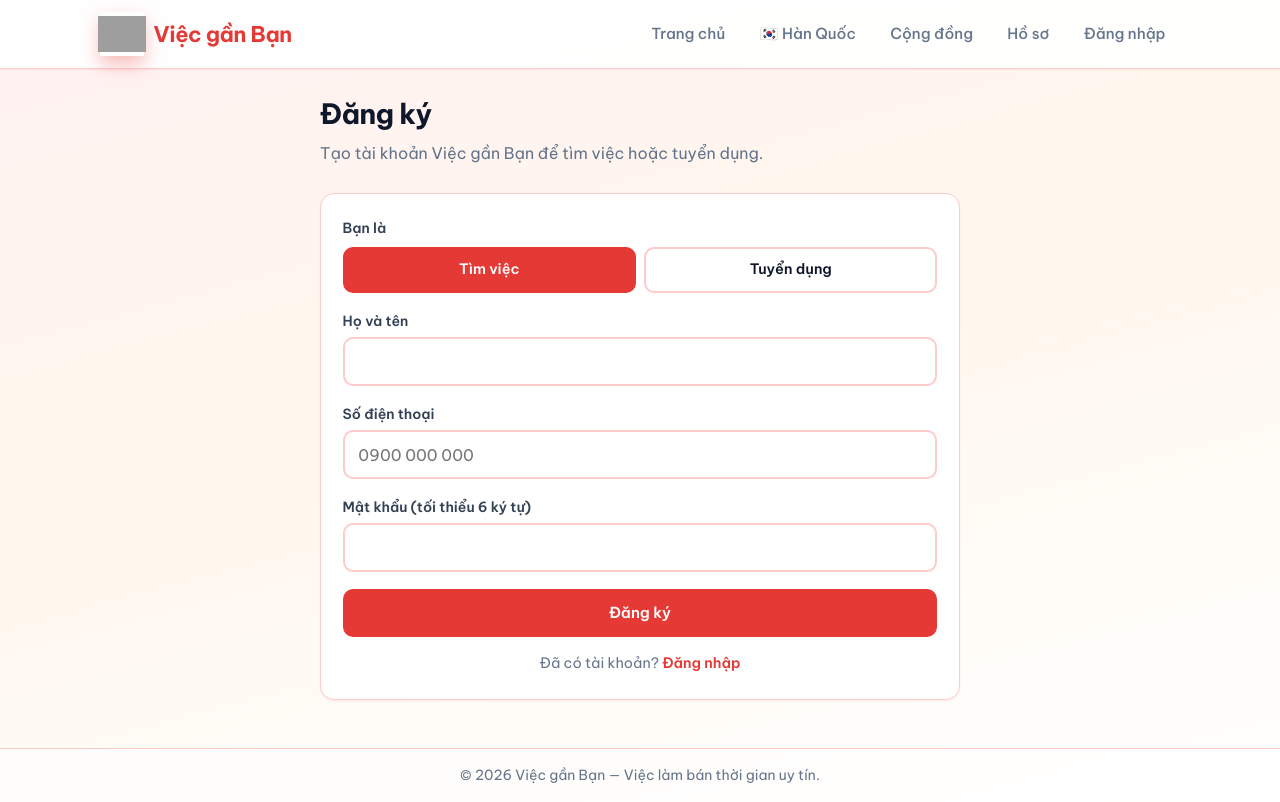
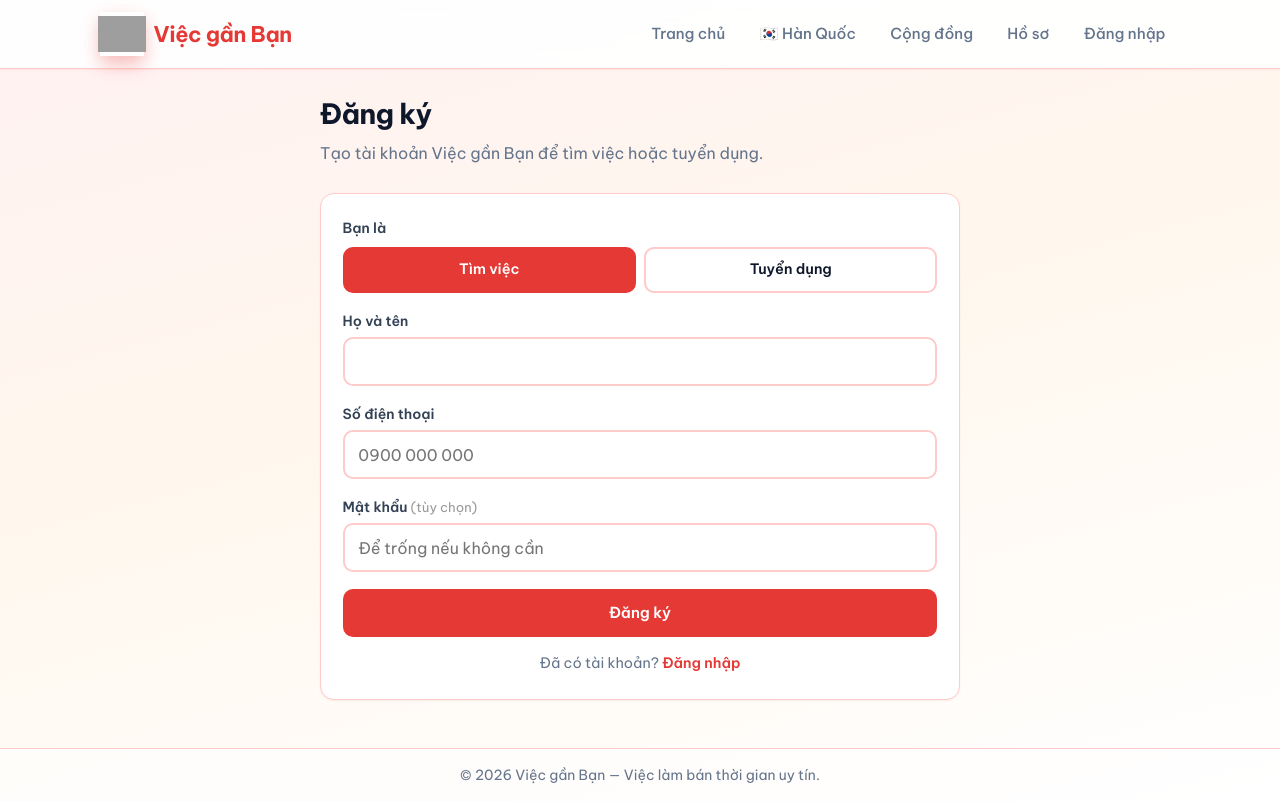
Before and after one commit to KHOAILANG0926/jobi-app, a React (Vite) app: page /dang-ky in a window 1280 px wide. Built offline with nearby package versions, Linux system fonts and the light colour scheme; grey boxes are pictures that could not be loaded.

Commit message:
feat: password optional

```diff
--- a/src/lib/authStorage.ts
+++ b/src/lib/authStorage.ts
@@ -32,7 +32,7 @@ export function registerAccount(
   if (!p || p.length < 9) {
     return { ok: false, error: 'Số điện thoại không hợp lệ.' }
   }
-  if (!password || password.length < 6) {
+  if (password && password.length < 6) {
     return { ok: false, error: 'Mật khẩu tối thiểu 6 ký tự.' }
   }
   if (!name.trim()) {
@@ -46,7 +46,7 @@ export function registerAccount(
     id: `user-${crypto.randomUUID()}`,
     name: name.trim(),
     phone: p,
-    password,
+    password: password || '',
     role,
     createdAt: new Date().toISOString(),
   }
@@ -64,8 +64,12 @@ export function authenticate(
   }
   const accounts = loadAccounts()
   const found = accounts.find((a) => a.phone === p)
-  if (!found || found.password !== password) {
-    return { ok: false, error: 'Số điện thoại hoặc mật khẩu không đúng.' }
+  if (!found) {
+    return { ok: false, error: 'Số điện thoại chưa được đăng ký.' }
+  }
+  // 비밀번호가 설정된 경우만 확인
+  if (found.password && found.password !== password) {
+    return { ok: false, error: 'Mật khẩu không đúng.' }
   }
   const user: AuthUser = {
     id: found.id,
@@ -83,7 +87,6 @@ export function loadSession(): AuthUser | null {
     if (!raw) return null
     const u = JSON.parse(raw) as AuthUser
     if (!u?.id || !u?.phone || !u?.role) return null
-    // Validate against stored accounts to prevent role tampering via DevTools
     const accounts = loadAccounts()
     const account = accounts.find((a) => a.id === u.id)
     if (!account || account.role !== u.role || account.phone !== u.phone) return null
--- a/src/pages/Login.tsx
+++ b/src/pages/Login.tsx
@@ -57,14 +57,16 @@ export function Login() {
           />
         </label>
         <label className="field">
-          <span className="field__label">Mật khẩu</span>
+          <span className="field__label">
+            Mật khẩu <span style={{ color: '#999', fontWeight: 400, fontSize: '13px' }}>(nếu có)</span>
+          </span>
           <input
             className="field__input"
             type="password"
             autoComplete="current-password"
             value={password}
             onChange={(e) => setPassword(e.target.value)}
-            required
+            placeholder="Để trống nếu không có mật khẩu"
           />
         </label>
         <button type="submit" className="btn btn--primary btn--block">
--- a/src/pages/Signup.tsx
+++ b/src/pages/Signup.tsx
@@ -84,15 +84,16 @@ export function Signup() {
           />
         </label>
         <label className="field">
-          <span className="field__label">Mật khẩu (tối thiểu 6 ký tự)</span>
+          <span className="field__label">
+            Mật khẩu <span style={{ color: '#999', fontWeight: 400, fontSize: '13px' }}>(tùy chọn)</span>
+          </span>
           <input
             className="field__input"
             type="password"
             autoComplete="new-password"
             value={password}
             onChange={(e) => setPassword(e.target.value)}
-            minLength={6}
-            required
+            placeholder="Để trống nếu không cần"
           />
         </label>
 
```
